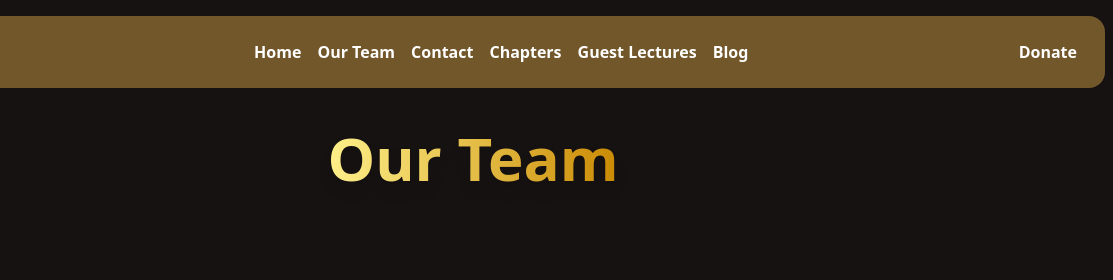
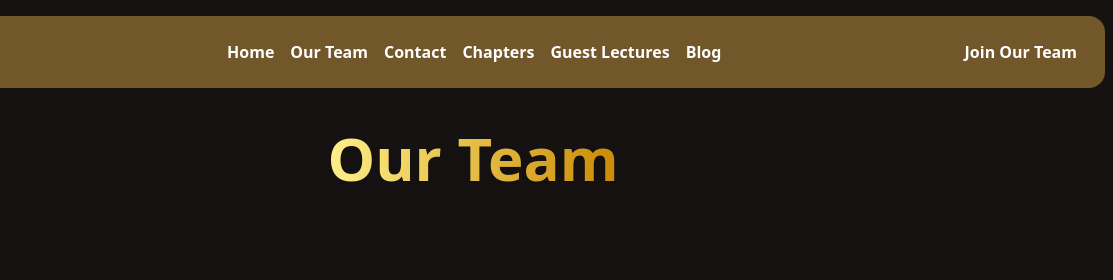
Before and after one commit to siddhak711/fai, a website: page team.html in a window 1280 px wide. Shown: the top 280 px of the page, 167-1280 px from the left. Drawn offline with nearby package versions, Linux system fonts and the light colour scheme.

Commit message:
nav bar update

```diff
--- a/team.html
+++ b/team.html
@@ -41,8 +41,8 @@
       <a href="guest-lectures.html" class="text-white text-base block sm:inline-block font-semibold rounded px-2 py-1 mt-3 transition ease-in-out delay-150 duration-300 hover:scale-110">Guest Lectures</a>
       <a href="blog.html" class="text-white text-base block sm:inline-block font-semibold rounded px-2 py-1 mt-3 transition ease-in-out delay-150 duration-300 hover:scale-110">Blog</a>
     </div>
-    <div id ="fainavlinks-donate" class="hidden px-5 sm:pt-2 pb-4 sm:flex">
-      <a target="_blank" href="https://gofund.me/c61e6ac1" class="text-white text-base block sm:inline-block font-semibold rounded px-2 py-1 mt-3 transition ease-in-out delay-150 duration-300 hover:scale-110">Donate</a>
+    <div id="fainavlinks-donate" class="hidden px-5 sm:pt-2 pb-4 sm:flex">
+        <a target="_blank" href="http://linktr.ee/faiapp" class="text-white text-base block sm:inline-block font-semibold rounded px-2 py-1 mt-3 transition ease-in-out delay-150 duration-300 hover:scale-110">Join Our Team</a>
     </div>
   </header>
   <div class="px-2 sm:px-2 md:px-8 lg:px-20 xl:px-32">
```
